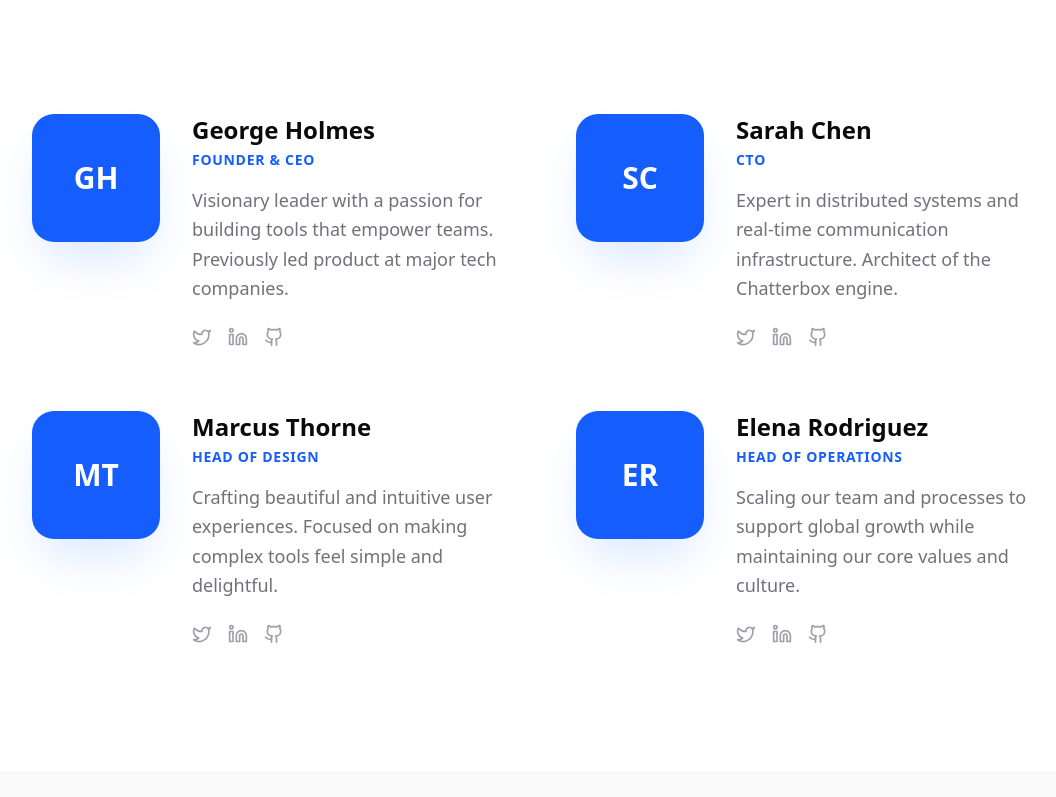
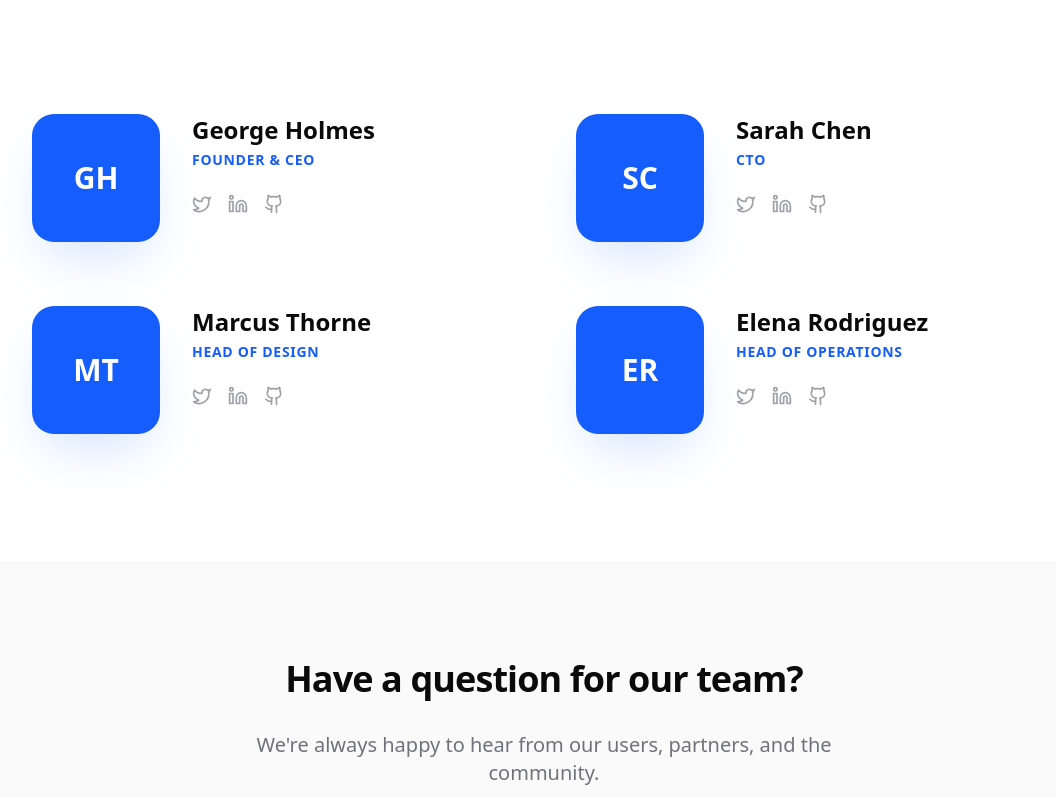
Before and after one commit to Chatterbox-Labs-LLC/chatterbox-web, a Next.js app: page /masthead in a window 1280 px wide. Shown: the part 632-1429 px from the top of the page, without its empty margins (96-1152 px from the left). Built offline with nearby package versions, Linux system fonts and the light colour scheme.

Commit message:
Remove bios from masthead page

```diff
--- a/src/app/masthead/page.tsx
+++ b/src/app/masthead/page.tsx
@@ -11,7 +11,6 @@ export default function MastheadPage() {
     {
       name: "George Holmes",
       role: "Founder & CEO",
-      bio: "Visionary leader with a passion for building tools that empower teams. Previously led product at major tech companies.",
       image: "GH",
       twitter: "#",
       linkedin: "#",
@@ -20,7 +19,6 @@ export default function MastheadPage() {
     {
       name: "Sarah Chen",
       role: "CTO",
-      bio: "Expert in distributed systems and real-time communication infrastructure. Architect of the Chatterbox engine.",
       image: "SC",
       twitter: "#",
       linkedin: "#",
@@ -29,7 +27,6 @@ export default function MastheadPage() {
     {
       name: "Marcus Thorne",
       role: "Head of Design",
-      bio: "Crafting beautiful and intuitive user experiences. Focused on making complex tools feel simple and delightful.",
       image: "MT",
       twitter: "#",
       linkedin: "#",
@@ -38,7 +35,6 @@ export default function MastheadPage() {
     {
       name: "Elena Rodriguez",
       role: "Head of Operations",
-      bio: "Scaling our team and processes to support global growth while maintaining our core values and culture.",
       image: "ER",
       twitter: "#",
       linkedin: "#",
@@ -122,9 +118,6 @@ export default function MastheadPage() {
                       <h3 className="text-2xl font-bold">{member.name}</h3>
                       <p className="text-blue-600 font-semibold uppercase tracking-wider text-sm">{member.role}</p>
                     </div>
-                    <p className="text-zinc-500 dark:text-zinc-400 text-lg leading-relaxed">
-                      {member.bio}
-                    </p>
                     <div className="flex gap-4 pt-2">
                       <Link href={member.twitter} className="text-zinc-400 hover:text-blue-400 transition-colors">
                         <Twitter className="h-5 w-5" />
```
